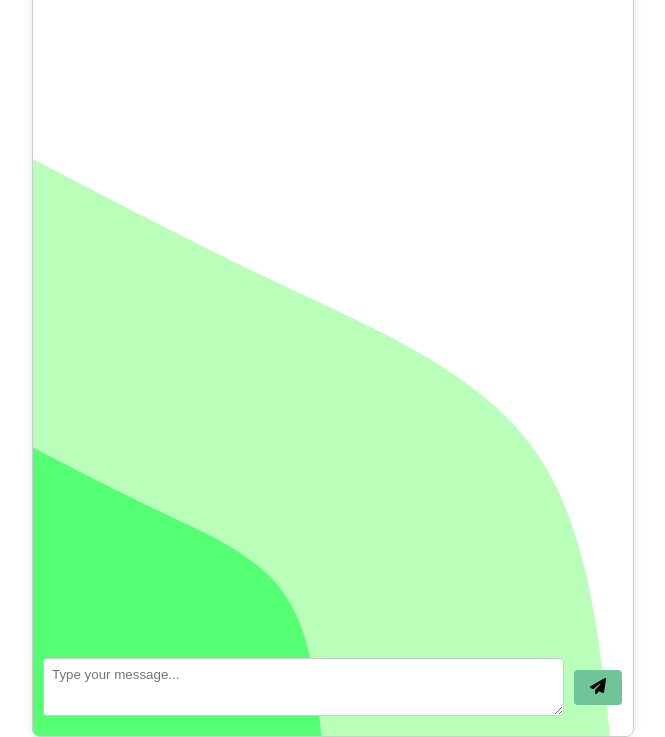
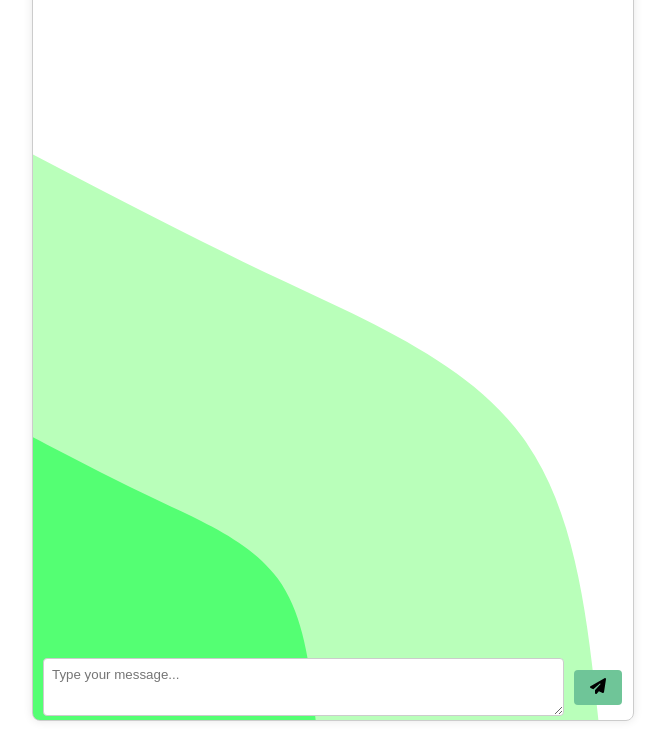
Before and after one commit to rahulpanchal0106/Chatroom_api, a website: page Chatroom_client/index.html in a window 1280 px wide. Shown: the part 65-802 px from the top of the page, without its empty margins (307-972 px from the left). Drawn offline with nearby package versions, Linux system fonts and the light colour scheme.

Commit message:
Applying styles and UI

```diff
--- a/Chatroom_client/home_page_src/styles.css
+++ b/Chatroom_client/home_page_src/styles.css
@@ -28,7 +28,7 @@ nav{
 .chat-container {
     max-width: 600px;
     margin: auto;
-    height: 100lvh;
+    height: 98lvh;
     border: 1px solid #ccc;
     border-radius: 8px;
     overflow: auto;
```
